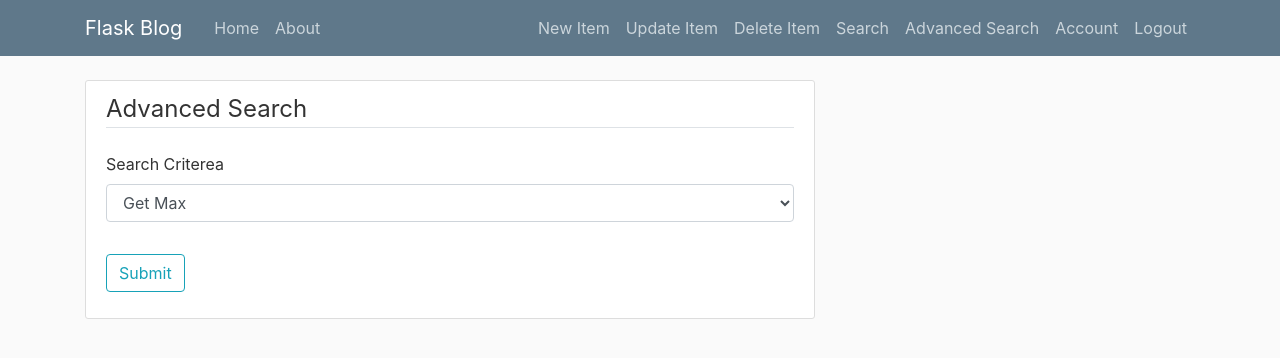
After one commit to bgmichael/CSC-455-Flask, a Flask app: page /advancedSearchFront in a window 1280 px wide. The commit adds this page. Shown: the top 358 px of the page. Run offline with Flask 2, Linux system fonts and the light colour scheme; a user stored in the database is signed in; some libraries are stand-ins or nearby versions.

Commit message:
Adding Search Features
Search Front Page Working and Search Max working

```diff
--- a/flaskblog/forms.py
+++ b/flaskblog/forms.py
@@ -2,7 +2,8 @@ import validator as validator
 from flask_wtf import FlaskForm
 from flask_wtf.file import FileField, FileAllowed
 from flask_login import current_user
-from wtforms import StringField, PasswordField, SubmitField, BooleanField, TextAreaField, IntegerField, FloatField
+from wtforms import StringField, PasswordField, SubmitField, BooleanField, TextAreaField, IntegerField, FloatField, \
+    SelectField
 from wtforms.validators import DataRequired, Length, Email, EqualTo, ValidationError, optional
 from flaskblog.models import User
 from wtforms.ext.sqlalchemy.fields import QuerySelectField, QuerySelectMultipleField
@@ -64,6 +65,7 @@ class PostForm(FlaskForm):
     content = TextAreaField('Content', validators=[DataRequired()])
     submit = SubmitField('Post')
 
+
 class ItemForm(FlaskForm):
     Product_ID = IntegerField('Product ID (Int)', validators=[DataRequired()])
     price = FloatField('Price (Decimal)', validators=[DataRequired()])
@@ -76,11 +78,13 @@ class ItemForm(FlaskForm):
     #####
     submit = SubmitField('Add')
 
+
 class SearchForm(FlaskForm):
     category = TextAreaField('Category (Text)', validators=[DataRequired()])
     searchCritereaNumber = FloatField('Search For (Number): ', validators=[DataRequired()])
     searchCritereaText = TextAreaField('Search For (Text (Optional)): ', validators=[optional()])
     submit = SubmitField('Search')
+
 
 class UpdateItem(FlaskForm):
     Product_ID = IntegerField('Product ID (Required)', validators=[DataRequired()])
@@ -88,7 +92,23 @@ class UpdateItem(FlaskForm):
     amountToAdd = IntegerField('Amount to Add (Optional)', validators=[DataRequired()])
     submit = SubmitField('Submit')
 
+
 class DeleteItem(FlaskForm):
     Product_ID = IntegerField('Product ID (Required)', validators=[optional()])
     Individual_ID = IntegerField('Individual_ID (Required)', validators=[DataRequired()])
     submit = SubmitField('Submit')
+
+
+class AdvancedSearchFrontForm(FlaskForm):
+    options = [('Get Max', 'Get Max'),
+               ('Search Expiration', 'Search Expiration'),
+               ('Simulate Transaction', 'Simulate Transaction')]
+    SearchOption = SelectField('Search Criterea', choices=options)
+    submit = SubmitField('Submit')
+
+class SearchMaxForm(FlaskForm):
+    catagory = [('Price', 'Price'),
+                ('Product ID', 'Product ID'),
+                ('Weight', 'Weight'),]
+    SearchOption = SelectField('Catagory', choices=catagory)
+    submit = SubmitField('Submit for Max')
--- a/flaskblog/routes.py
+++ b/flaskblog/routes.py
@@ -3,12 +3,13 @@ import secrets
 from PIL import Image
 from flask import render_template, url_for, flash, redirect, request, abort
 from flaskblog import app, db, bcrypt
-from flaskblog.forms import RegistrationForm, LoginForm, UpdateAccountForm, PostForm, ItemForm, SearchForm, UpdateItem, DeleteItem
+from flaskblog.forms import RegistrationForm, LoginForm, UpdateAccountForm, PostForm, ItemForm, SearchForm, UpdateItem, DeleteItem, AdvancedSearchFrontForm, SearchMaxForm
 from flaskblog.models import User, Post, Employees, Product, Product_Information, Part_Of_Relationship
 from flask_login import login_user, current_user, logout_user, login_required
 from flaskblog.gendata import genData, instantiateItem, instantiateProductInfo, instantiateRelationship, resetDatabase, \
     nextHighestIndividualId
 from sqlalchemy import text, Table, Column, Integer, String, MetaData
+from sqlalchemy import func
 
 
 @app.route("/")
@@ -159,7 +160,7 @@ def add_item():
 def updateItem():
     form = UpdateItem()
     if form.validate_on_submit():
-        #Set Variables
+        #Set Variables (Example of Prepared Statements)
         updateID = form.Product_ID.data
         print(updateID)
         updateExpiration = form.expirationDate.data
@@ -280,8 +281,43 @@ def search():
                            form=form, legend='New Post', outputList=outputList, listLength=listLength)
 
 
+@app.route("/advancedSearchFront", methods=['GET', 'POST'])
+@login_required
+def advancedSearchFront():
+    form = AdvancedSearchFrontForm()
+    searchOption = form.SearchOption.data
+    if form.validate_on_submit():
+        if searchOption == 'Get Max':
+            return redirect(url_for('advancedSearchMax', title='Search Max', form=form, legend='Search Max'))
+        elif searchOption == 'Search Expiration':
+            return redirect(url_for('searchExpiration', title='Search Expiration', form=form, legend='Search Expiration'))
+        elif searchOption == 'Simulate Transaction':
+            return redirect(url_for('simulateTransaction', title='Simulate Transaction', form=form, legend='Simulate Transaction'))
 
+    return render_template('AdvancedSearchFront.html', title='Advanced Search',
+                           form=form, legend='Advanced Search')
 
+@app.route("/advancedSearchFront/searchMax", methods=['GET', 'POST'])
+@login_required
+def advancedSearchMax():
+    form = SearchMaxForm()
+    max = 'None'
+    searchOption = form.SearchOption.data
+
+    if form.validate_on_submit():
+        if searchOption == 'Price':
+            max = db.session.query(func.max(Product.price))[0][0]
+            print(max)
+            #return redirect(url_for('advancedSearchMax', title='Search Max', form=form, legend='Search Max', max=max))
+        elif searchOption == 'Product ID':
+            max = db.session.query(func.max(Product.Product_ID))[0][0]
+            #return redirect(url_for('advancedSearchMax', title='Search Max', form=form, legend='Search Max', max=max))
+        elif searchOption == 'Weight':
+            max = db.session.query(func.max(Product_Information.product_weight))[0][0]
+            #return redirect(url_for('advancedSearchMax', title='Search Max', form=form, legend='Search Max', max=max))
+
+    return render_template('AdvancedSearchMax.html', title='Advanced Search',
+                           form=form, legend='Advanced Search', max=max)
 
 
 @app.route("/post/<int:post_id>")
--- /dev/null
+++ b/flaskblog/templates/AdvancedSearchFront.html
@@ -0,0 +1,18 @@
+{% extends "layout.html" %}
+{% block content %}
+<div class="content-section">
+    <form method="POST" action="">
+        {{ form.hidden_tag() }}
+        <fieldset class="form-group">
+            <legend class="border-bottom mb-4">{{ legend }}</legend>
+            <div class="form-group">
+                {{ form.SearchOption.label(class_="form-control-label") }}
+                {{ form.SearchOption(class="form-control form-control") }}
+            </div>
+        </fieldset>
+        <div class="form-group">
+            {{ form.submit(class="btn btn-outline-info") }}
+        </div>
+    </form>
+</div>
+{% endblock content %}
--- a/flaskblog/templates/layout.html
+++ b/flaskblog/templates/layout.html
@@ -36,6 +36,7 @@
                 <a class="nav-item nav-link" href="{{ url_for('updateItem') }}">Update Item</a>
                 <a class="nav-item nav-link" href="{{ url_for('deleteItem') }}">Delete Item</a>
                 <a class="nav-item nav-link" href="{{ url_for('search') }}">Search</a>
+                <a class="nav-item nav-link" href="{{ url_for('advancedSearchFront') }}">Advanced Search</a>
                 <a class="nav-item nav-link" href="{{ url_for('account') }}">Account</a>
                 <a class="nav-item nav-link" href="{{ url_for('logout') }}">Logout</a>
               {% else %}
```
Also changed, not shown: flaskblog/templates/AdvancedSearchMax.html (added, +22 -0 lines), flaskblog/site.db.
